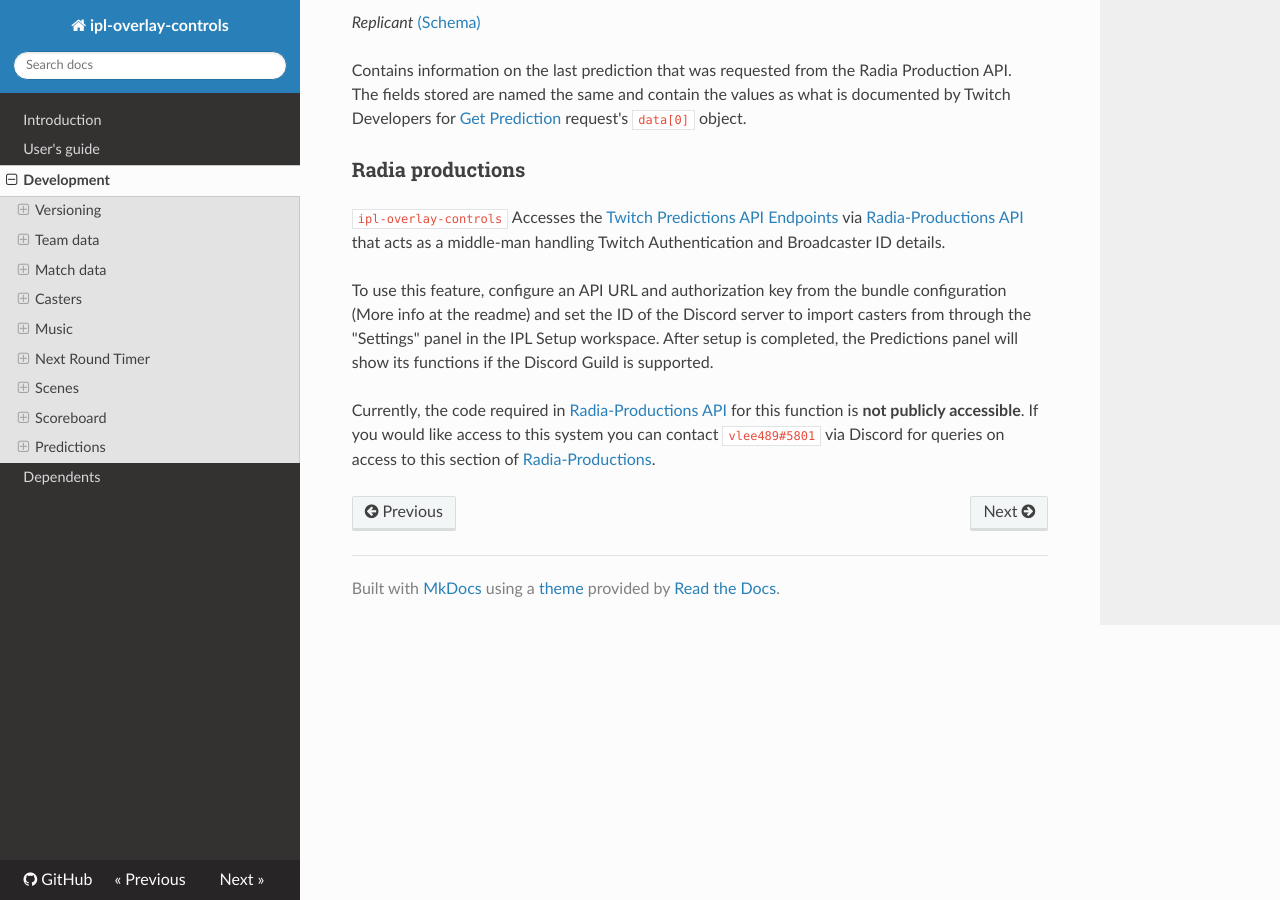
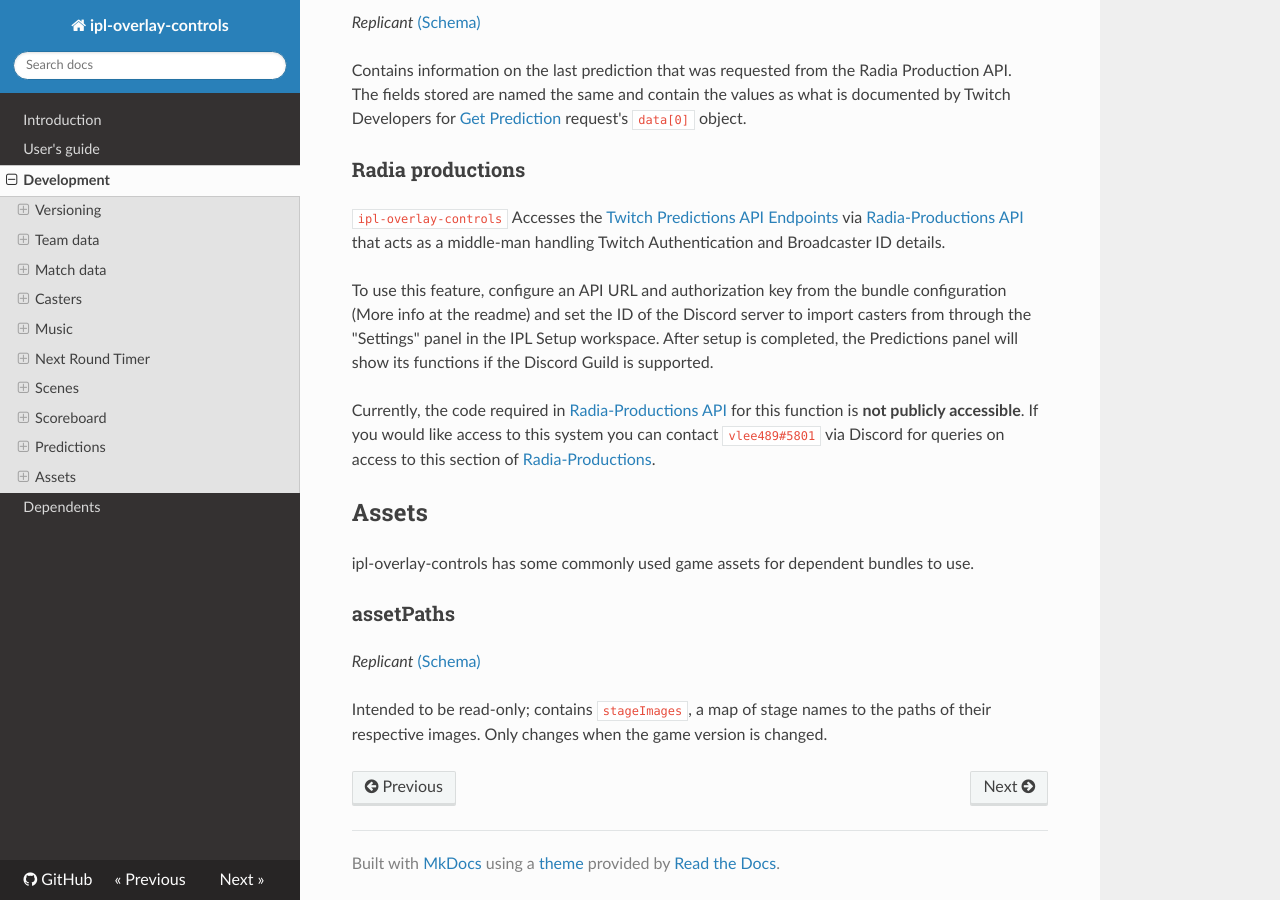
Before and after one commit to inkfarer/ipl-overlay-controls, an MkDocs documentation site: the page built from docs/development.md, in a window 1280 px wide and 900 px high, scrolled down 5485 px. Built offline with MkDocs 1.6.1, drawn with Linux system fonts in a browser that asks for light colours; nearby versions of some CDN libraries.

Commit message:
Document how to get stage images in a dependent bundle

```diff
--- a/docs/development.md
+++ b/docs/development.md
@@ -206,3 +206,13 @@
 To use this feature, configure an API URL and authorization key from the bundle configuration (More info at the readme) and set the ID of the Discord server to import casters from through the "Settings" panel in the IPL Setup workspace. After setup is completed, the Predictions panel will show its functions if the Discord Guild is supported.
 
 Currently, the code required in [Radia-Productions API](https://github.com/IPLSplatoon/Radia-Productions) for this function is **not publicly accessible**. If you would like access to this system you can contact `vlee489#5801` via Discord for queries on access to this section of [Radia-Productions](https://github.com/IPLSplatoon/Radia-Productions).
+
+
+## Assets
+
+ipl-overlay-controls has some commonly used game assets for dependent bundles to use.
+
+### assetPaths
+*Replicant* [(Schema)](https://github.com/inkfarer/ipl-overlay-controls/blob/4.4.0/schemas/assetPaths.json)
+
+Intended to be read-only; contains `stageImages`, a map of stage names to the paths of their respective images. Only changes when the game version is changed.
```
